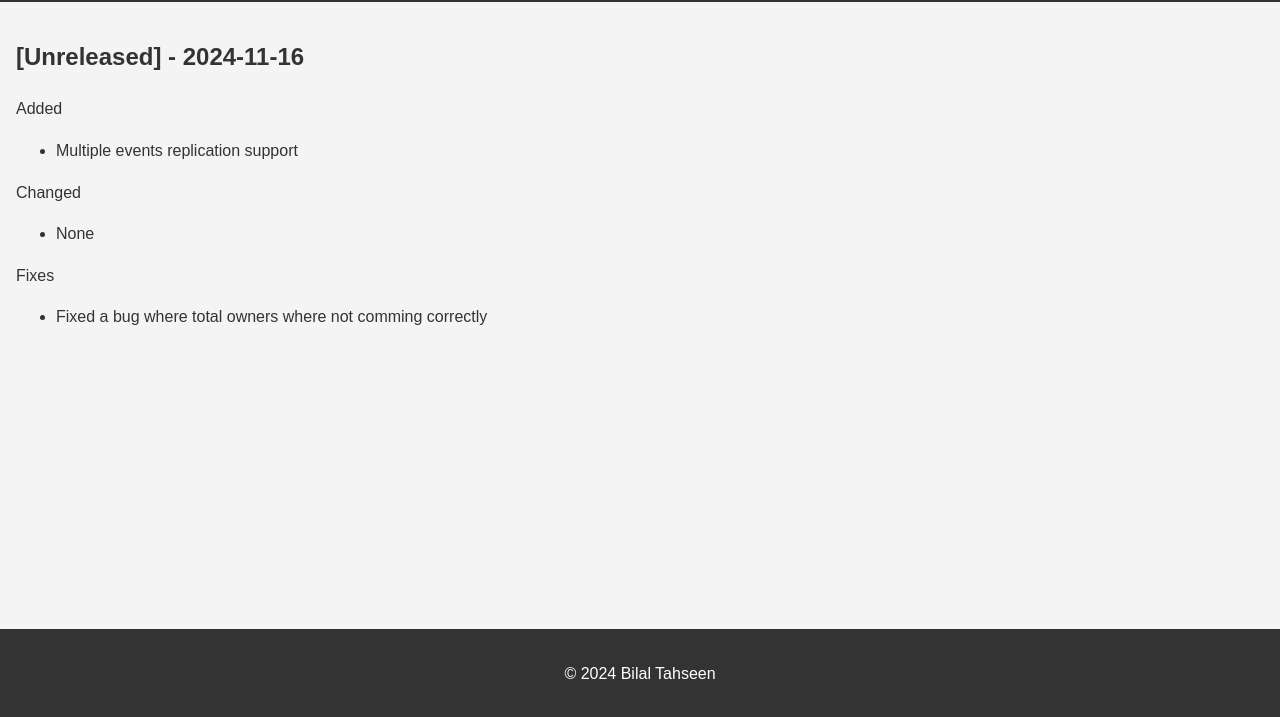
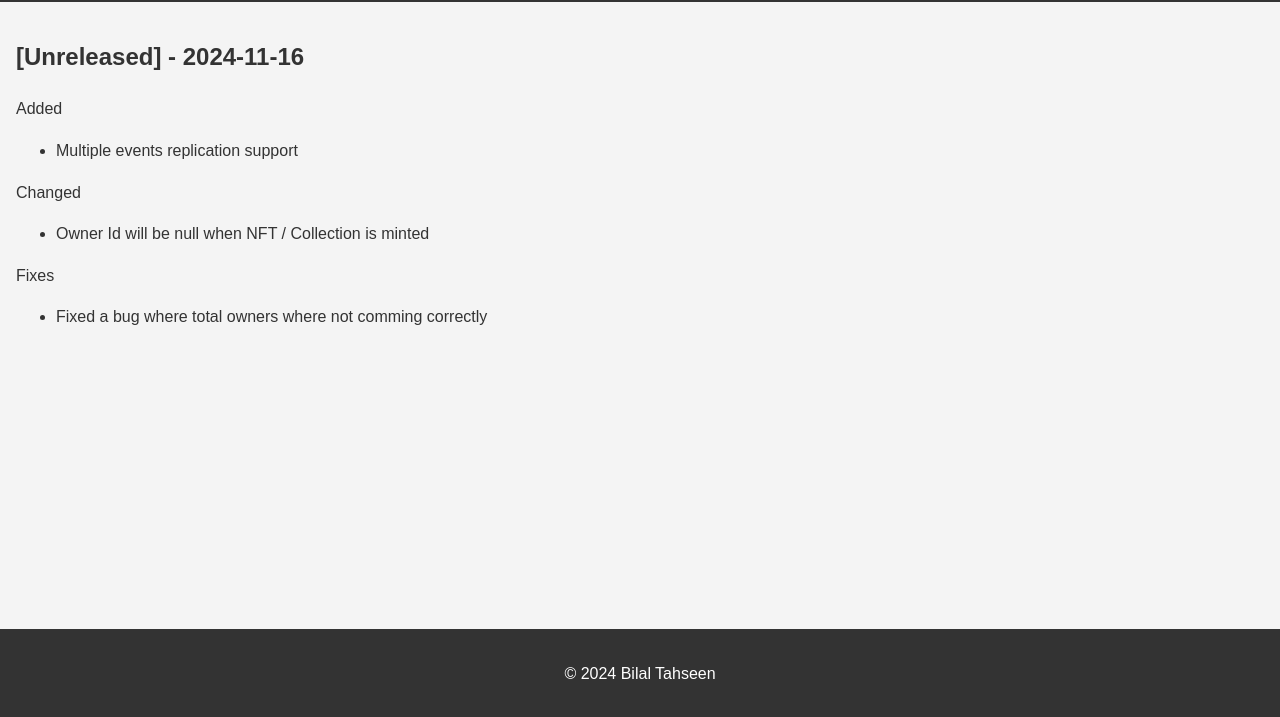
Before and after one commit to bilaltahseen/hesa-wallet-changelogs, a website built with Vite: page index.html in a window 1280 px wide. Shown: the part 81-798 px from the top of the page. Built offline with nearby package versions, Linux system fonts and the light colour scheme.

Commit message:
Changes.

```diff
--- a/index.html
+++ b/index.html
@@ -19,7 +19,7 @@
       </ul>
       <p>Changed</p>
       <ul>
-        <li>None</li>
+        <li>Owner Id will be null when NFT / Collection is minted</li>
       </ul>
       <p>Fixes</p>
       <ul>
```
